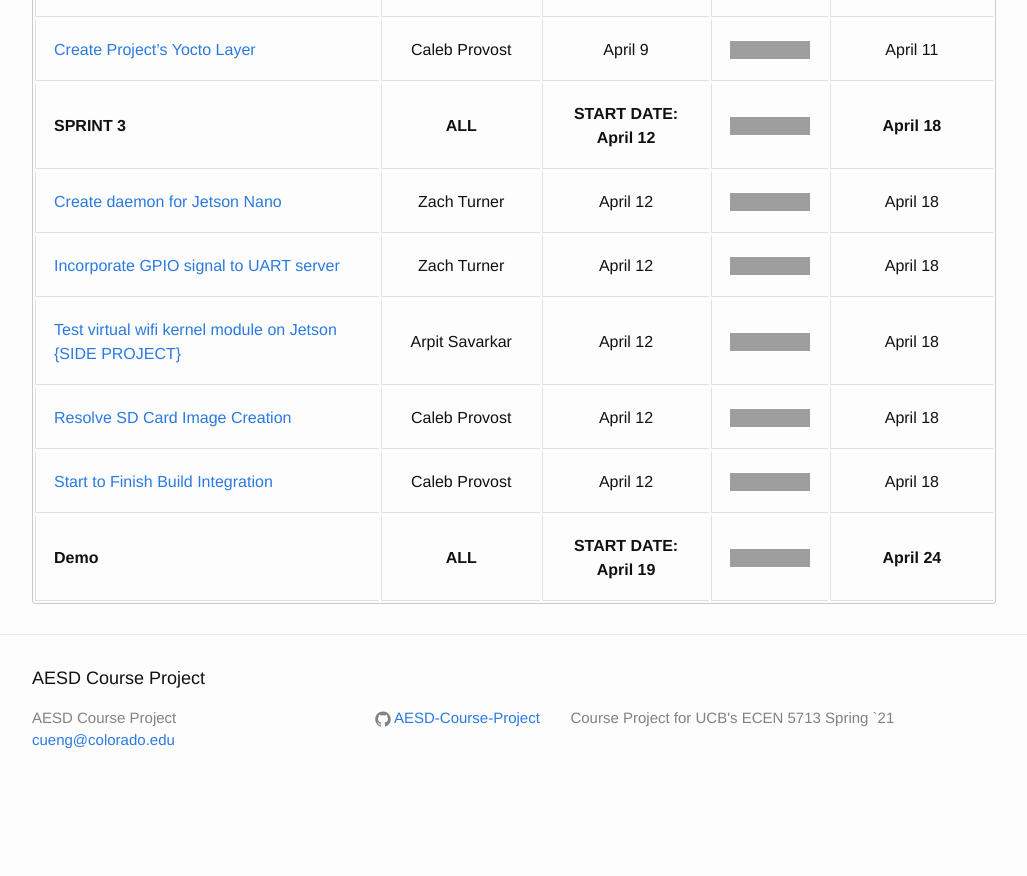
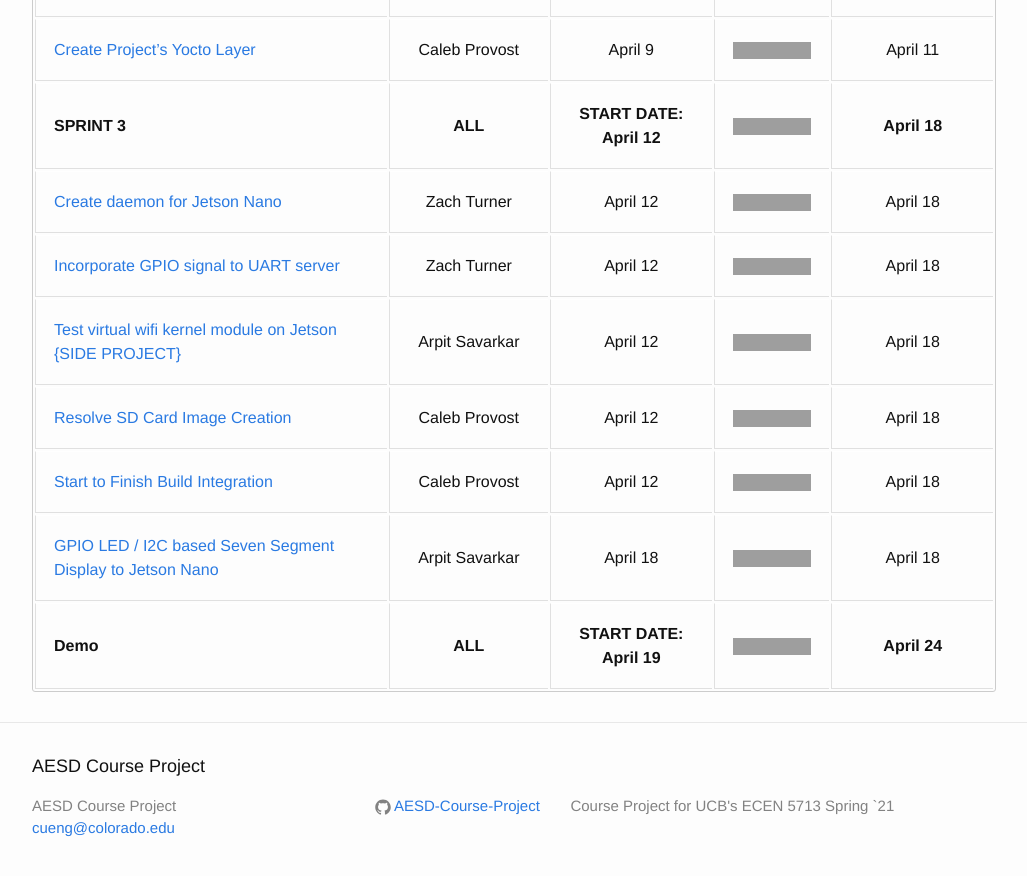
Before and after one commit to AESD-Course-Project/AESD-Course-Project.github.io, a Jekyll site: the page built from src/Project-Schedule.md, in a window 1280 px wide and 900 px high, scrolled down 1340 px. Shown: the top 876 px of the window, without its empty margins (126-1153 px from the left). Built offline with Jekyll 4.4.1, drawn with Linux system fonts in a browser that asks for light colours; our own code applies the rules of GitHub Pages for plain Markdown files; before the commit the page ends 2152 px from its top, so only the background shows below that; grey boxes are pictures that could not be loaded.

Commit message:
Added led work to schedule

```diff
--- a/src/Project-Schedule.md
+++ b/src/Project-Schedule.md
@@ -31,4 +31,5 @@ The Course Project's [Projects](https://github.com/AESD-Course-Project/AESD-Cour
 | [Test virtual wifi kernel module on Jetson {SIDE PROJECT}](https://github.com/AESD-Course-Project/AESD-Course-Project.github.io/issues/17)    | Arpit Savarkar | April 12 | ![Status](https://img.shields.io/github/issues/detail/label/AESD-Course-Project/AESD-Course-Project.github.io/17?label=&style=for-the-badge) | April 18 |
 | [Resolve SD Card Image Creation](https://github.com/AESD-Course-Project/AESD-Course-Project.github.io/issues/21)    | Caleb Provost | April 12 | ![Status](https://img.shields.io/github/issues/detail/label/AESD-Course-Project/AESD-Course-Project.github.io/21?label=&style=for-the-badge) | April 18 |
 | [Start to Finish Build Integration](https://github.com/AESD-Course-Project/AESD-Course-Project.github.io/issues/19)    | Caleb Provost | April 12 | ![Status](https://img.shields.io/github/issues/detail/label/AESD-Course-Project/AESD-Course-Project.github.io/19?label=&style=for-the-badge) | April 18 |
+| [GPIO LED / I2C based Seven Segment Display to Jetson Nano](https://github.com/AESD-Course-Project/AESD-Course-Project.github.io/issues/23)    | Arpit Savarkar | April 18 | ![Status](https://img.shields.io/github/issues/detail/label/AESD-Course-Project/AESD-Course-Project.github.io/23?label=&style=for-the-badge) | April 18 |
 | **Demo**                  | **ALL** | **START DATE: April 19** | ![Status](https://img.shields.io/github/milestones/progress/AESD-Course-Project/AESD-Course-Project.github.io/4?label=) | **April 24** |
```
